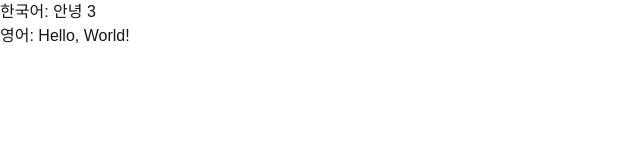
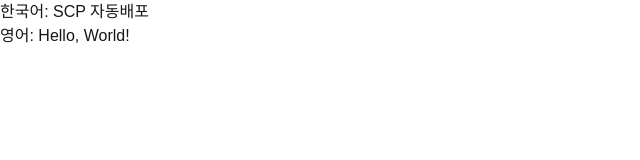
Before and after one commit to DevelopSoo/fesi14-aws-simulation, a Next.js app: page / in a window 1280 px wide. Shown: the top 160 px of the page, without its empty margins (0-640 px from the left). Built offline with nearby package versions, Linux system fonts and the light colour scheme.

Commit message:
SCP 배포

```diff
--- a/src/app/page.tsx
+++ b/src/app/page.tsx
@@ -15,7 +15,7 @@ export default function Home() {
 
   return (
     <div>
-      <div>한국어: 안녕 3</div>
+      <div>한국어: SCP 자동배포</div>
       <div>영어: {message}</div>
     </div>
   );
```
